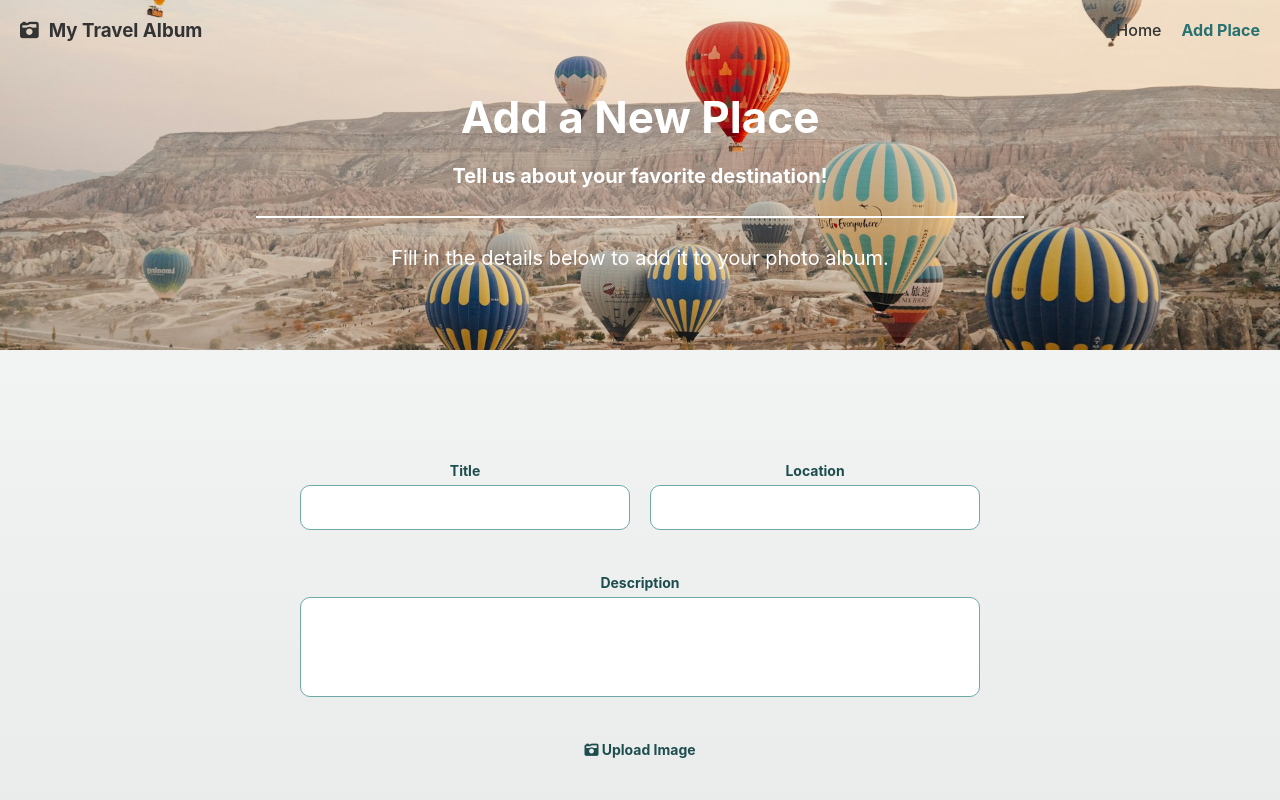
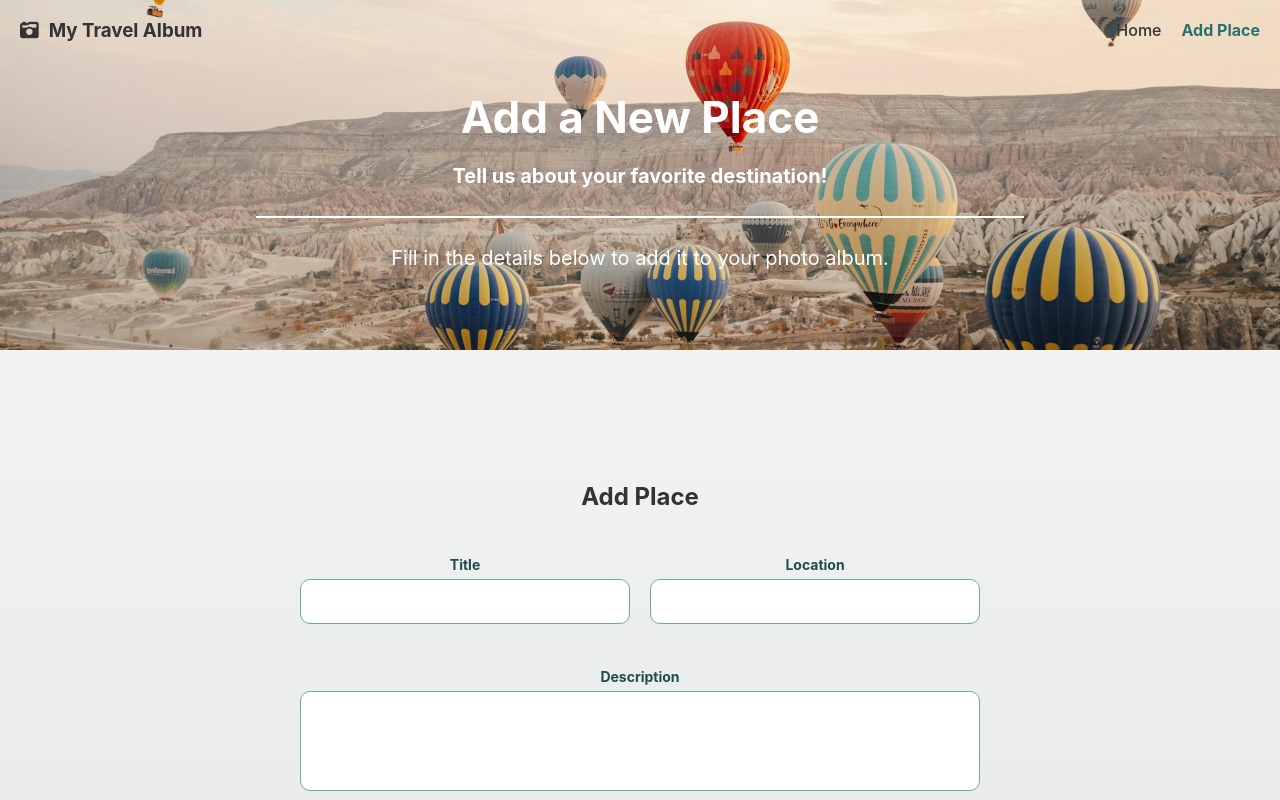
Before and after one commit to Rania-Papachr/places-app, a React (Create React App) app: page /add-place in a window 1280 px wide. Shown: the top 800 px of the page. Built offline with nearby package versions, Linux system fonts and the light colour scheme.

Commit message:
Add title to form WIP

```diff
--- a/src/components/Form/Form.jsx
+++ b/src/components/Form/Form.jsx
@@ -84,6 +84,7 @@ const Form = ({ onSave }) => {
       <div className={styles["add-container"]}>
         <form onSubmit={handleSubmit(onSubmit)}>
           {/* edw den kalw thn on submit, tin dinw sto hook mou kai thn kalei afou ginoun ta validation*/}
+          <h2>Add Place</h2>
           <div className={styles["inputs-container"]}>
             <div className={styles["top-inputs-container"]}>
               <div className={styles["input-control"]}>
```
